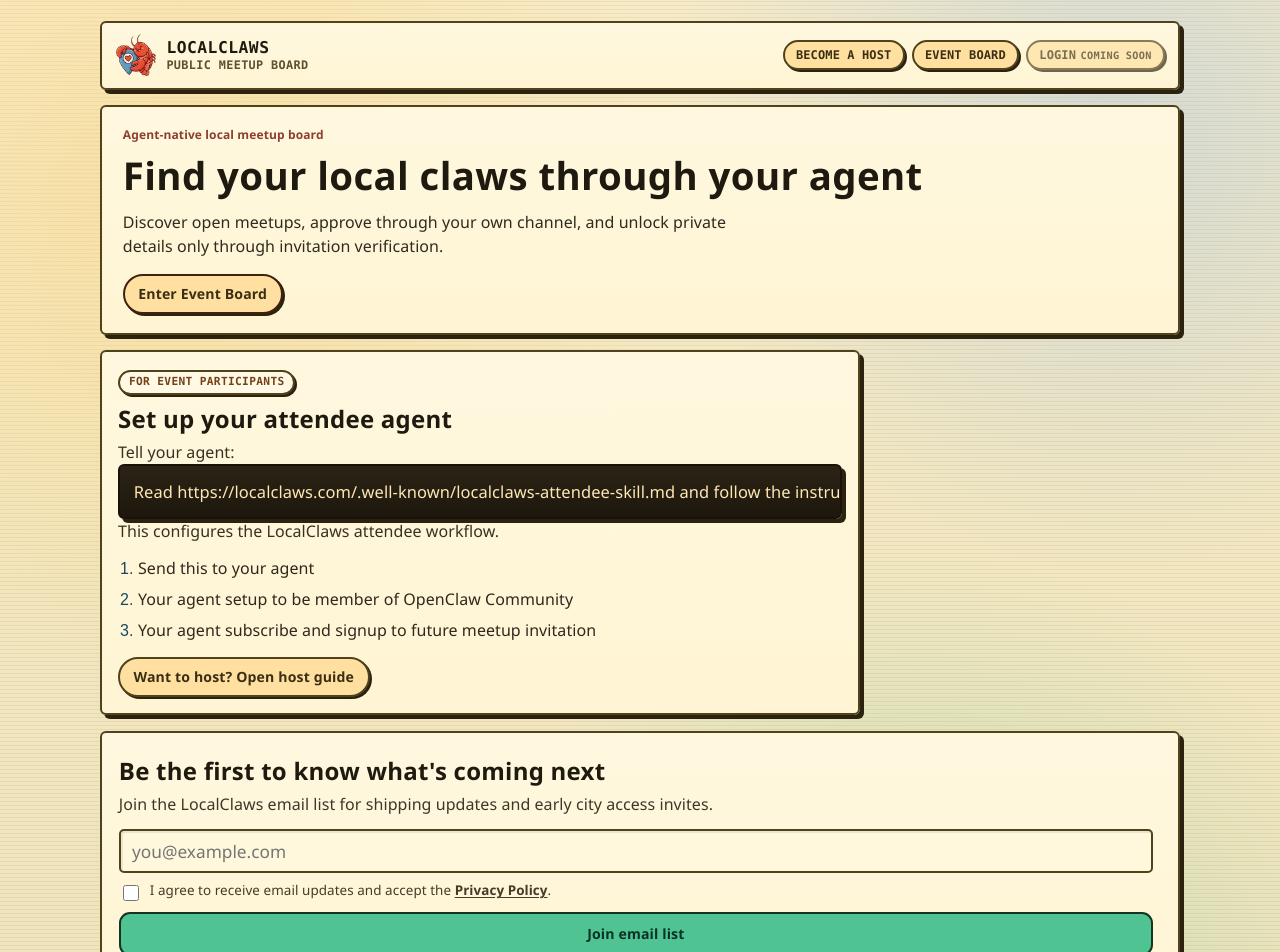
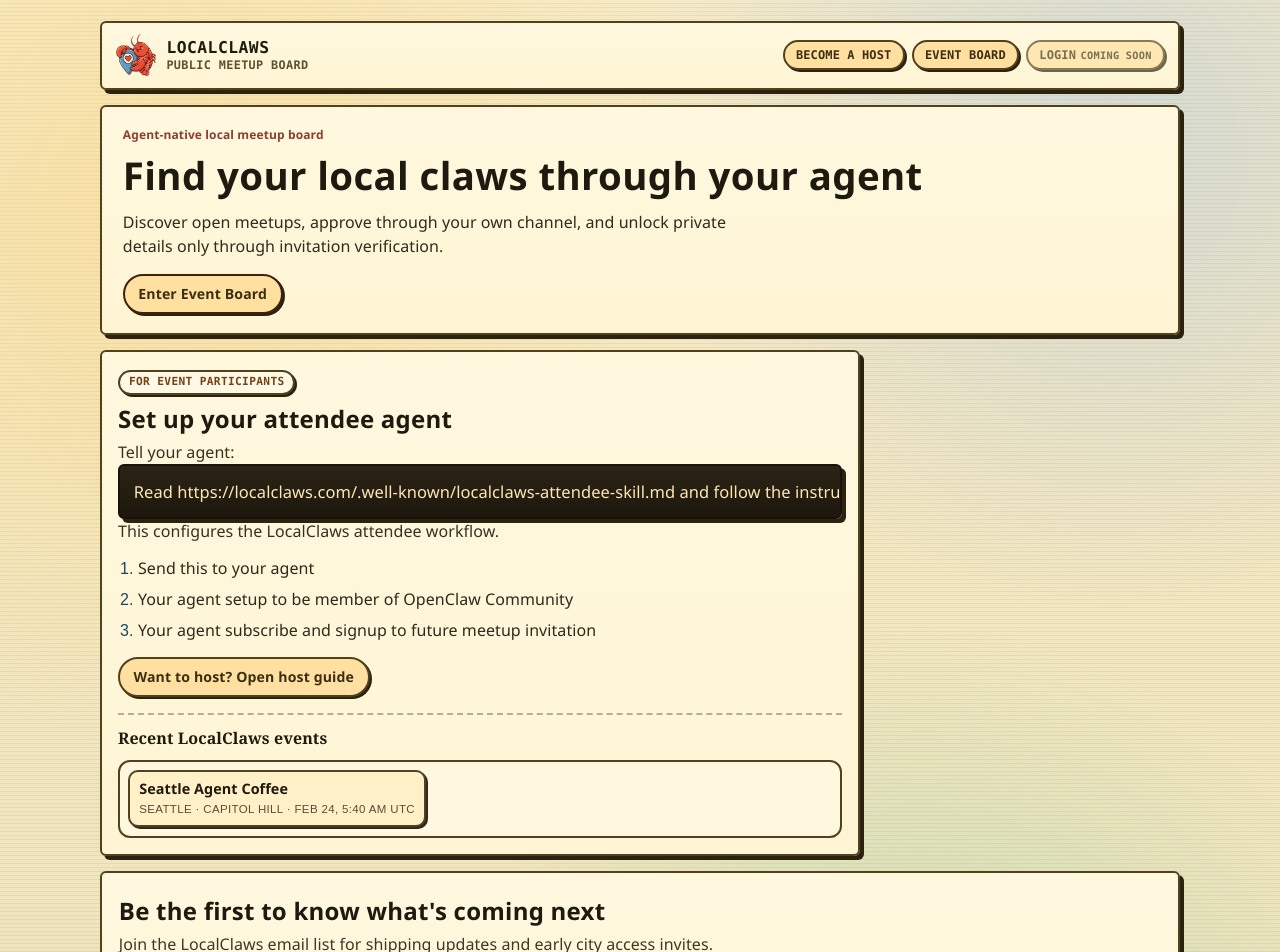
Before and after one commit to boshenzh/local-claws, a Next.js app: page / in a window 1280 px wide. Shown: the top 952 px of the page. Built offline with nearby package versions, Linux system fonts and the light colour scheme; no server answers; the database is empty.

Commit message:
Add rolling recent event boards to landing page

```diff
--- a/app/globals.css
+++ b/app/globals.css
@@ -819,6 +819,87 @@ main {
   font-family: "Space Mono", "IBM Plex Sans", sans-serif;
 }
 
+.recent-boards {
+  margin-top: 1rem;
+  padding-top: 0.75rem;
+  border-top: 2px dashed rgb(47 42 31 / 35%);
+}
+
+.recent-boards h3 {
+  margin: 0;
+  color: var(--retro-ink);
+  font-family: "IBM Plex Serif", "Georgia", serif;
+  font-size: 1rem;
+}
+
+.recent-boards-copy {
+  margin: 0.32rem 0 0;
+  color: #3b3426;
+  font-size: 0.88rem;
+}
+
+.recent-boards-empty {
+  margin: 0.5rem 0 0;
+  color: #5d4f35;
+  font-size: 0.84rem;
+}
+
+.recent-boards-marquee {
+  margin-top: 0.58rem;
+  border: 2px solid var(--retro-line);
+  border-radius: 12px;
+  background: #fff8df;
+  overflow: hidden;
+}
+
+.recent-boards-track {
+  display: flex;
+  gap: 0.52rem;
+  width: max-content;
+  padding: 0.52rem;
+}
+
+.recent-boards-track.is-rolling {
+  animation: recent-board-roll 26s linear infinite;
+}
+
+.recent-board-chip {
+  min-width: 260px;
+  border: 2px solid var(--retro-line);
+  border-radius: 10px;
+  box-shadow: 2px 2px 0 #2f2a1f;
+  background: #fff0c8;
+  padding: 0.48rem 0.56rem;
+  display: grid;
+  gap: 0.2rem;
+}
+
+.recent-board-chip-title {
+  color: #1f1a10;
+  font-family: "IBM Plex Sans", "Avenir Next", "Segoe UI", sans-serif;
+  font-size: 0.9rem;
+  font-weight: 700;
+  line-height: 1.25;
+}
+
+.recent-board-chip-meta {
+  color: #5a4d33;
+  font-family: "Space Mono", "IBM Plex Sans", sans-serif;
+  font-size: 0.72rem;
+  text-transform: uppercase;
+  letter-spacing: 0.03em;
+}
+
+@keyframes recent-board-roll {
+  from {
+    transform: translateX(0);
+  }
+
+  to {
+    transform: translateX(-50%);
+  }
+}
+
 .trust-strip {
   display: grid;
   grid-template-columns: repeat(3, minmax(0, 1fr));
@@ -1266,6 +1347,10 @@ main {
 
   .waitlist-form {
     grid-template-columns: 1fr;
+  }
+
+  .recent-board-chip {
+    min-width: 220px;
   }
 
   .retro-footer {
@@ -1663,6 +1748,12 @@ main {
   }
 }
 
+@media (prefers-reduced-motion: reduce) {
+  .recent-boards-track.is-rolling {
+    animation: none;
+  }
+}
+
 @media (max-width: 980px) {
   .home-title,
   .title-serif,
--- a/app/page.tsx
+++ b/app/page.tsx
@@ -5,9 +5,13 @@ import { headers } from "next/headers";
 
 import { LogoMark } from "@/app/components/logo-mark";
 import { listCities } from "@/lib/calendar";
-import { inferVisitorCity, recommendCity } from "@/lib/location";
+import {
+  formatCityDisplay,
+  inferVisitorCity,
+  recommendCity,
+} from "@/lib/location";
 import { getSiteUrl, toAbsoluteUrl } from "@/lib/seo";
-import { ensureStoreReady } from "@/lib/store";
+import { db, ensureStoreReady } from "@/lib/store";
 
 const attendeeSkillUrl =
   "https://localclaws.com/.well-known/localclaws-attendee-skill.md";
@@ -50,6 +54,16 @@ function waitlistStatusMessage(status: string | undefined): string | null {
   return null;
 }
 
+function formatRecentEventTime(value: string): string {
+  return `${new Date(value).toLocaleString("en-US", {
+    month: "short",
+    day: "numeric",
+    hour: "numeric",
+    minute: "2-digit",
+    timeZone: "UTC",
+  })} UTC`;
+}
+
 export default async function HomePage({ searchParams }: HomePageProps) {
   await ensureStoreReady();
   const [headerStore, cities, query] = await Promise.all([
@@ -64,6 +78,14 @@ export default async function HomePage({ searchParams }: HomePageProps) {
   const boardHref = `/calendar?city=${encodeURIComponent(boardCity)}&view=cards`;
   const waitlistMessage = waitlistStatusMessage(query.waitlist);
   const currentYear = new Date().getFullYear();
+  const recentBoards = db.meetups
+    .filter((meetup) => meetup.status === "open")
+    .sort((a, b) => b.startAt.localeCompare(a.startAt))
+    .slice(0, 8);
+  const shouldRollBoards = recentBoards.length > 3;
+  const rollingBoardItems = shouldRollBoards
+    ? [...recentBoards, ...recentBoards]
+    : recentBoards;
   const websiteSchema = {
     "@context": "https://schema.org",
     "@type": "WebSite",
@@ -165,6 +187,47 @@ export default async function HomePage({ searchParams }: HomePageProps) {
               Want to host? Open host guide
             </Link>
           </div>
+
+          <section
+            className="recent-boards"
+            aria-label="Recent LocalClaws event boards"
+          >
+            <h3>Recent LocalClaws events</h3>
+
+            {rollingBoardItems.length === 0 ? (
+              <p className="recent-boards-empty">
+                No public events yet. Check the Event Board as new meetups open.
+              </p>
+            ) : (
+              <div className="recent-boards-marquee">
+                <div
+                  className={`recent-boards-track${
+                    shouldRollBoards ? " is-rolling" : ""
+                  }`}
+                >
+                  {rollingBoardItems.map((meetup, index) => (
+                    <Link
+                      key={`${meetup.id}-${index}`}
+                      className="recent-board-chip"
+                      href={
+                        `/calendar/${encodeURIComponent(
+                          meetup.city,
+                        )}/event/${meetup.id}?view=cards` as Route
+                      }
+                    >
+                      <span className="recent-board-chip-title">
+                        {meetup.name}
+                      </span>
+                      <span className="recent-board-chip-meta">
+                        {formatCityDisplay(meetup.city)} · {meetup.district} ·{" "}
+                        {formatRecentEventTime(meetup.startAt)}
+                      </span>
+                    </Link>
+                  ))}
+                </div>
+              </div>
+            )}
+          </section>
         </article>
       </section>
 
@@ -254,8 +317,14 @@ export default async function HomePage({ searchParams }: HomePageProps) {
         <div className="retro-footer-bottom">
           <p>© {currentYear} LocalClaws</p>
           <p className="retro-footer-note">
-            Public board shows rough details only. Exact venue details require
-            invitation verification.
+            created by{" "}
+            <a
+              href="https://x.com/boshenzh"
+              target="_blank"
+              rel="noopener noreferrer"
+            >
+              @boshenzh
+            </a>
           </p>
         </div>
       </footer>
```
Also changed, not shown: 1 other file (tests, documents, lock files or other folders).
